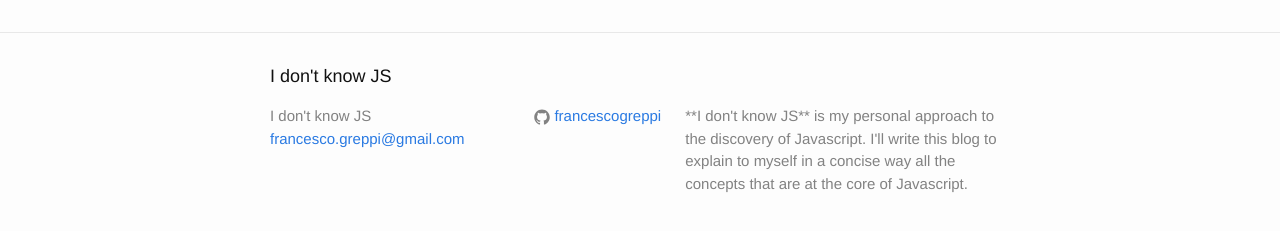
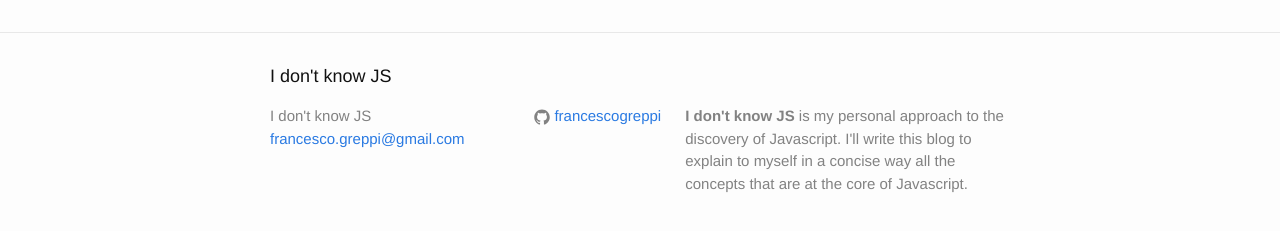
Before and after one commit to francescogreppi/francescogreppi.github.io, a Jekyll site: the page built from index.html, in a window 1280 px wide. Shown: the part 264-495 px from the top of the page. Built offline with Jekyll 4.4.1, drawn with Linux system fonts in a browser that asks for light colours.

Commit message:
config changes

```diff
--- a/_config.yml
+++ b/_config.yml
@@ -9,7 +9,7 @@
 title: I don't know JS
 email: francesco.greppi@gmail.com
 description: > # this means to ignore newlines until "baseurl:"
-  **I don't know JS** is my personal approach to the discovery of Javascript. I'll write this blog to explain to myself in a concise way all the concepts that are at the core of Javascript.
+  <strong>I don't know JS</strong> is my personal approach to the discovery of Javascript. I'll write this blog to explain to myself in a concise way all the concepts that are at the core of Javascript.
 baseurl: "" # the subpath of your site, e.g. /blog
 url: "http://yourdomain.com" # the base hostname & protocol for your site
 github_username: francescogreppi
```
